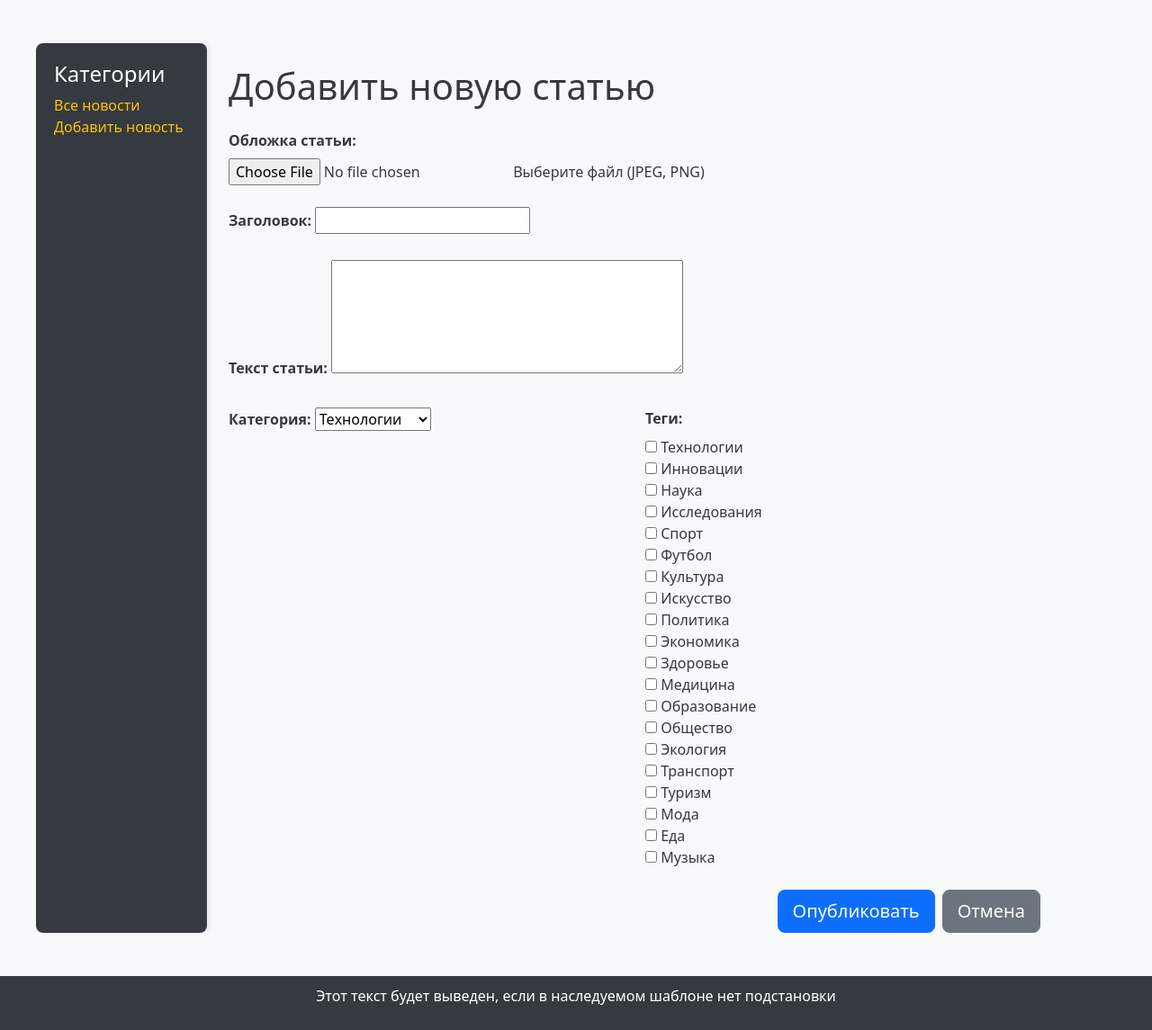
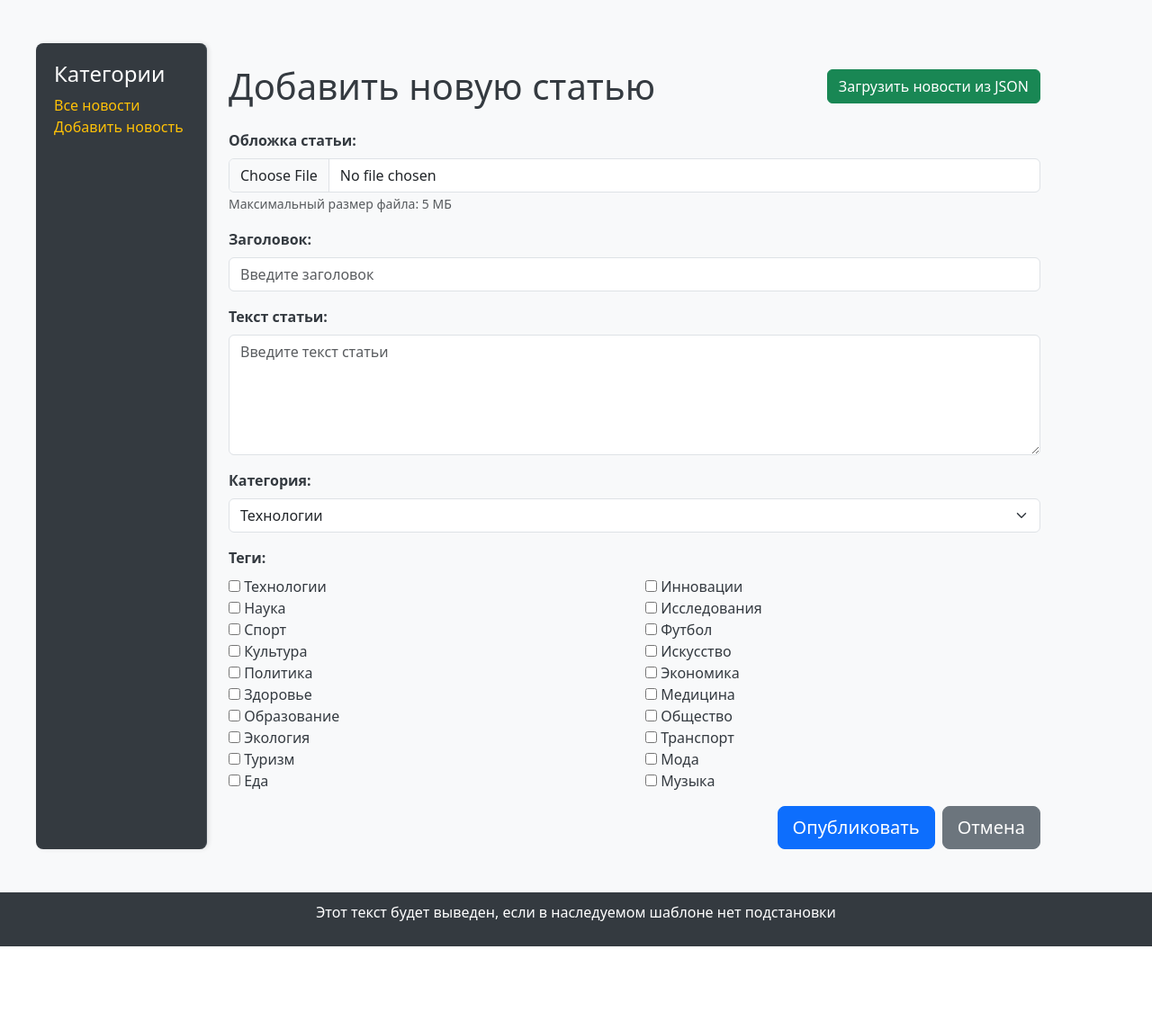
Before and after one commit to IgorPronin978/my_django_2_0, a Django app: page /news/add/ in a window 1280 px wide. Shown: the part 56-1201 px from the top of the page at 90% size. After the commit the page ends 1108 px from the top, so only its background shows below. Run offline with Django 5.2, Linux system fonts and the light colour scheme; data comes from the database, SQL or seed files in the repository; parts of the project's set-up code (start-up, migrations or seed data) failed here and were passed over.

Commit message:
загрузка новостей из файла JSON

```diff
--- a/news/forms.py
+++ b/news/forms.py
@@ -15,11 +15,42 @@ class ArticleForm(forms.ModelForm):
         model = Article
         fields = ['title', 'content', 'category', 'tags', 'image']
         widgets = {
-            'content': forms.Textarea(attrs={'rows': 5, 'cöls': 40}),
-            'publication_date': forms.DateInput(attrs={'type': 'date'}),
-            'image': forms.ClearableFileInput(attrs={'class': 'form-control-file'}),
+            'title': forms.TextInput(attrs={'class': 'form-control', 'placeholder': 'Введите заголовок'}),
+             'content': forms.Textarea(attrs={'class': 'form-control', 'rows': 5, 'placeholder': 'Введите текст статьи'}),
+             'category': forms.Select(attrs={'class': 'form-select'}),
+             'image': forms.ClearableFileInput(attrs={'class': 'form-control'}),
         }
         label = {
             'category': 'Категория',
-            'tags': 'Теги'
+            'tags': 'Теги',
+            'image': 'Обложка статьи'
         }
+
+
+class ArticleUploadForm(forms.Form):
+    json_file = forms.FileField(label='Загрузить JSON-файл', widget=forms.FileInput(attrs={'class': 'form-control'}))
+
+    def clean_json_file(self):
+        json_file = self.cleaned_data.get('json_file')
+        if not json_file.name.endswith('.json'):
+            raise forms.ValidationError('Файл должен быть в формате JSON.')
+        return json_file
+
+    def validate_json_data(self, data):
+        errors = []
+        existing_categories = Category.objects.values_list('name', flat=True)
+        existing_tags = Tag.objects.values_list('name', flat=True)
+        for item in data:
+            fields = item['fields']
+            title = fields['title']
+            content = fields['content']
+            category_name = fields['category']
+            tags_names = fields['tags']
+            if category_name not in existing_categories:
+                errors.append(
+                    f"В новости '{title}' несуществующая категория '{category_name}'. Впишите одну из этих категорий в файл: {', '.join(existing_categories)}")
+            for tag_name in tags_names:
+                if tag_name not in existing_tags:
+                    errors.append(
+                        f"В новости '{title}' несуществующий тег '{tag_name}'. Впишите один из этих тегов в файл: {', '.join(existing_tags)}")
+        return errors
--- a/news/templates/news/add_article.html
+++ b/news/templates/news/add_article.html
@@ -1,23 +1,36 @@
 {% extends "base.html" %}
 {% block content %}
 <div class="container mt-4">
-     <h1 class="mb-4">Добавить новую статью</h1>
+    <div class="d-flex justify-content-between align-items-center mb-4">
+        <h1 class="mb-0">Добавить новую статью</h1>
+        <a href="{% url 'news:upload_json' %}" class="btn btn-success">
+            <i class="bi bi-upload"></i> Загрузить новости из JSON
+        </a>
+    </div>
+
+    {% if errors %}
+        <div class="alert alert-danger">
+            <ul>
+                {% for error in errors %}
+                    <li>{{ error }}</li>
+                {% endfor %}
+            </ul>
+        </div>
+    {% endif %}
 
     <form method="post" enctype="multipart/form-data">
         {% csrf_token %}
         <!-- Поле для изображения -->
-         <div class="form-group mb-4">
-             <label class="form-label fw-bold">Обложка статьи:</label>
-             <div class="custom-file">
+        <div class="mb-3">
+            <label for="{{ form.image.id_for_label }}" class="form-label fw-bold">Обложка статьи:</label>
             {{ form.image }}
-                 <label class="custom-file-label" for="{{ form.image.id_for_label }}">
-                     Выберите файл (JPEG, PNG)
-                 </label>
-            </div>
+            <small class="form-text text-muted">
+                Максимальный размер файла: 5 МБ
+            </small>
         </div>
         <!-- Основные поля формы -->
-         <div class="form-group mb-4">
-             <label class="form-label fw-bold">Заголовок:</label>
+        <div class="mb-3">
+            <label for="{{ form.title.id_for_label }}" class="form-label fw-bold">Заголовок:</label>
             {{ form.title }}
             {% if form.title.errors %}
                 <div class="alert alert-danger mt-2">
@@ -25,9 +38,11 @@
                 </div>
             {% endif %}
 
+
         </div>
-             <div class="form-group mb-4">
-             <label class="form-label fw-bold">Текст статьи:</label>
+
+        <div class="mb-3">
+            <label for="{{ form.content.id_for_label }}" class="form-label fw-bold">Текст статьи:</label>
             {{ form.content }}
             {% if form.content.errors %}
                 <div class="alert alert-danger mt-2">
@@ -35,17 +50,26 @@
                 </div>
             {% endif %}
         </div>
-         <div class="row mb-4">
-             <div class="col-md-6">
-                 <div class="form-group">
-                     <label class="form-label fw-bold">Категория:</label>
+        <div class="mb-3">
+            <label for="{{ form.category.id_for_label }}" class="form-label fw-bold">Категория:</label>
             {{ form.category }}
         </div>
+        <div class="mb-3">
+            <label for="{{ form.tags.id_for_label }}" class="form-label fw-bold">Теги:</label>
+            <div class="row">
+                <div class="col-md-6">
+                    {% for tag in form.tags %}
+                        {% if forloop.counter0|divisibleby:2 %}
+                            {{ tag }}<br>
+                        {% endif %}
+                    {% endfor %}
                 </div>
                 <div class="col-md-6">
-                 <div class="form-group">
-                     <label class="form-label fw-bold">Теги:</label>
-                     {{ form.tags }}
+                    {% for tag in form.tags %}
+                        {% if not forloop.counter0|divisibleby:2 %}
+                            {{ tag }}<br>
+                        {% endif %}
+                    {% endfor %}
                 </div>
             </div>
         </div>
--- a/news/templatetags/customtags.py
+++ b/news/templatetags/customtags.py
@@ -11,3 +11,7 @@ def has_liked(article, ip_address):
 @register.filter(name='has_favorited')
 def has_favorited(article, ip_address):
     return Favorite.objects.filter(article=article, ip_address=ip_address).exists()
+
+@register.filter
+def add(value, arg):
+    return int(value) + int(arg)
--- a/news/urls.py
+++ b/news/urls.py
@@ -26,4 +26,6 @@ urlpatterns = [
     path('add/', views.add_article, name='add_article'),
     path('edit/<int:article_id>/', views.article_update, name='article_update'),
     path('delete/<int:article_id>/', views.article_delete, name='article_delete'),
+    path('upload_json/', views.upload_json_view, name='upload_json'),
+    path('edit_article_from_json/<int:index>/', views.edit_article_from_json, name='edit_article_from_json'),
 ]
--- a/news/views.py
+++ b/news/views.py
@@ -1,10 +1,16 @@
+import json
+
 from django.core.paginator import Paginator, PageNotAnInteger, EmptyPage
 from django.views import View
 from django.shortcuts import render, get_object_or_404, redirect
 from django.db.models import Q
 from .models import Article, Tag, Category, Like, Favorite
 from django.http import JsonResponse, HttpResponseRedirect
-from .forms import ArticleForm
+from .forms import ArticleForm, ArticleUploadForm
+
+import unidecode
+from django.db import models
+from django.utils.text import slugify
 
 # Пример данных для новостей
 info = {
@@ -16,6 +22,94 @@ info = {
         {"title": "Каталог", "url": "/news/catalog/", "url_name": "news:catalog"},
     ],
 }
+
+
+def edit_article_from_json(request, index):
+    articles_data = request.session.get('articles_data', [])
+    if index >= len(articles_data):
+        return redirect('news:catalog')
+    article_data = articles_data[index]
+    form = ArticleForm(initial={
+        'title': article_data['fields']['title'],
+        'content': article_data['fields']['content'],
+        'category': Category.objects.get(name=article_data['fields']['category']),
+        'tags': [Tag.objects.get(name=tag) for tag in article_data['fields']['tags']]
+    })
+    if request.method == 'POST':
+        form = ArticleForm(request.POST, request.FILES)
+        if form.is_valid():
+            if 'next' in request.POST:
+                # Сохраняем текущую статью
+                save_article(article_data, form)
+                # Переходим к следующей статье
+                request.session['current_index'] = index + 1
+                return redirect('news:edit_article_from_json', index=index + 1)
+            elif 'save_all' in request.POST:
+                # Сохраняем текущую статью
+                save_article(article_data, form)
+                # Сохраняем все оставшиеся статьи
+                for i in range(index + 1, len(articles_data)):
+                    save_article(articles_data[i])
+                del request.session['articles_data']
+                del request.session['current_index']
+                return redirect('news:catalog')
+    context = {'form': form, 'index': index, 'total': len(articles_data), 'is_last': index == len(articles_data) - 1}
+    return render(request, 'news/edit_article_from_json.html', context)
+
+
+def save_article(article_data, form=None):
+    fields = article_data['fields']
+    title = fields['title']
+    content = fields['content']
+    category_name = fields['category']
+    tags_names = fields['tags']
+    category = Category.objects.get(name=category_name)
+    # Генерируем slug до создания статьи
+    base_slug = slugify(unidecode.unidecode(title))
+    unique_slug = base_slug
+    num = 1
+    while Article.objects.filter(slug=unique_slug).exists():
+        unique_slug = f"{base_slug}-{num}"
+        num += 1
+    if form:
+        article = form.save(commit=False)
+        article.slug = unique_slug
+        article.save()
+        # Обновляем теги
+        article.tags.set(form.cleaned_data['tags'])
+    else:
+        article = Article(
+            title=title,
+            content=content,
+            category=category,
+            slug=unique_slug
+        )
+        article.save()
+        # Добавляем теги к статье
+        for tag_name in tags_names:
+            tag = Tag.objects.get(name=tag_name)
+            article.tags.add(tag)
+    return article
+
+def upload_json_view(request):
+    if request.method == 'POST':
+        form = ArticleUploadForm(request.POST, request.FILES)
+        if form.is_valid():
+            json_file = form.cleaned_data['json_file']
+            try:
+                data = json.load(json_file)
+                errors = form.validate_json_data(data)
+                if errors:
+                    return render(request, 'news/upload_json.html', {'form': form, 'errors': errors})
+                    # Сохраняем данные в сессию для последовательного просмотра
+                request.session['articles_data'] = data
+                request.session['current_index'] = 0
+                return redirect('news:edit_article_from_json', index=0)
+            except json.JSONDecodeError:
+                return render(request, 'news/upload_json.html', {'form': form, 'error': 'Неверный формат JSON-файла'})
+    else:
+        form = ArticleUploadForm()
+    return render(request, 'news/upload_json.html', {'form': form})
 
 def get_categories_with_news_count():
     categories = Category.objects.all()
@@ -50,7 +144,15 @@ def add_article(request):
     if request.method == "POST":
         form = ArticleForm(request.POST, request.FILES)
         if form.is_valid():
-            article = form.save()
+            article_data = {
+                 'fields': {
+                     'title': form.cleaned_data['title'],
+                     'content': form.cleaned_data['content'],
+                     'category': form.cleaned_data['category'].name,
+                     'tags': [tag.name for tag in form.cleaned_data['tags']]
+                 }
+            }
+            article = save_article(article_data, form)
             return redirect('news:detail_article_by_id', article_id=article.id)
     else:
         form = ArticleForm()  # Создаём пустую форму для GET-запросов
--- a/templates/base.html
+++ b/templates/base.html
@@ -39,6 +39,30 @@
             padding: 20px;
             border-right: 1px solid #dee2e6;
         }
+        .tag-list {
+             display: flex;
+             flex-wrap: wrap;
+             gap: 5px;
+         }
+         .tag-item {
+             background-color: #f1f1f1;
+             border: 1px solid #ccc;
+             border-radius: 3px;
+             padding: 5px 10px;
+             font-size: 14px;
+         }
+        .tag-list {
+             display: flex;
+             flex-wrap: wrap;
+             gap: 5px;
+         }
+         .tag-item {
+             background-color: #f1f1f1;
+             border: 1px solid #ccc;
+             border-radius: 3px;
+             padding: 5px 10px;
+             font-size: 14px;
+         }
     </style>
   </head>
   <body>
```
Also changed, not shown: files.json (added, +26 -0 lines), news/models.py (+6 -5 lines), news/templates/news/edit_article_from_json.html (added, +55 -0 lines), news/templates/news/upload_json.html (added, +25 -0 lines). Lines whose indentation alone changed are shown as unchanged.
